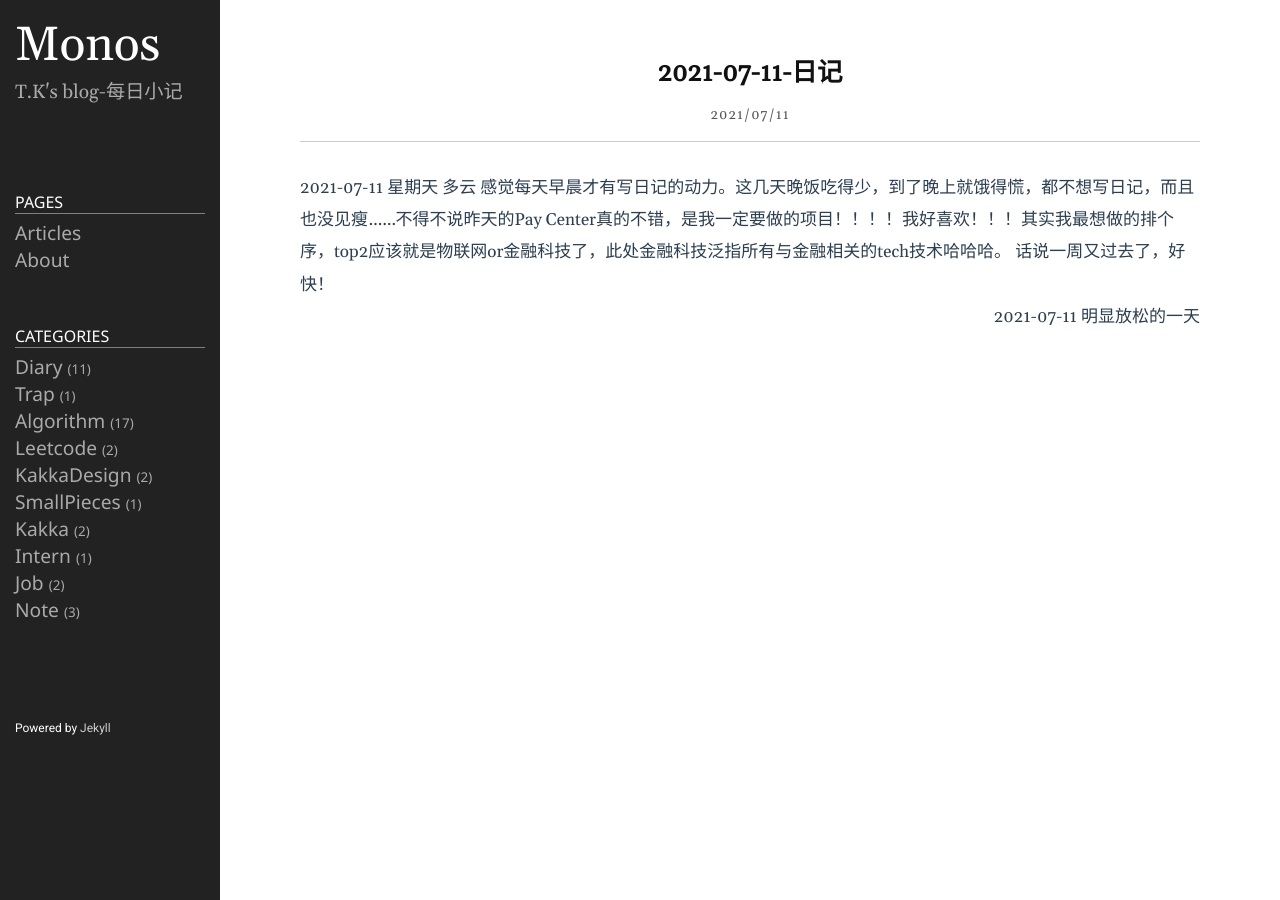
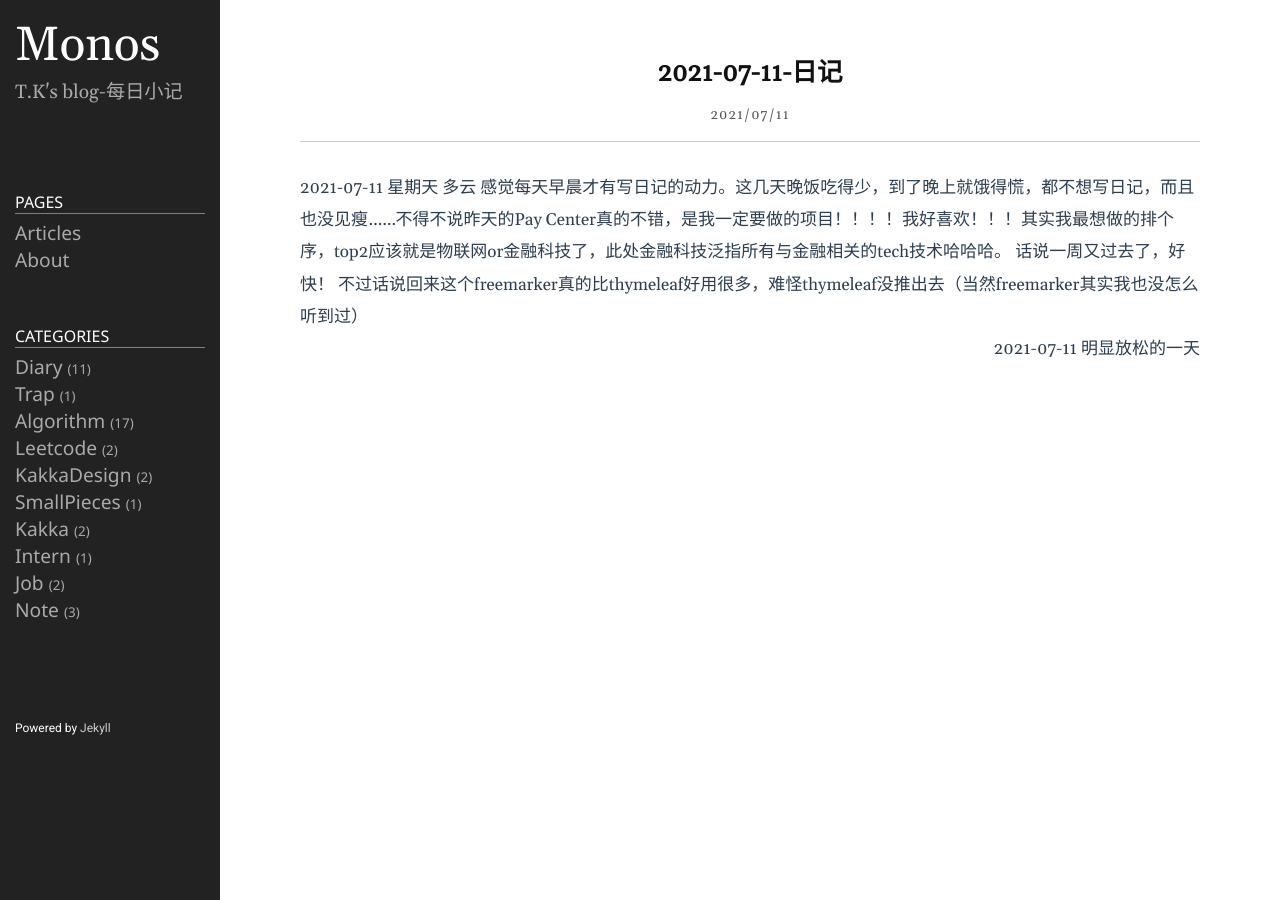
Before and after one commit to Taunk714/Taunk.github.io, a Jekyll site: the page built from _posts/2021-07-11-日记.md, in a window 1280 px wide. Built offline with Jekyll 4.4.1, drawn with Linux system fonts in a browser that asks for light colours.

Commit message:
修改文件: _posts/2021-07-11-日记.md

```diff
--- a/_posts/2021-07-11-日记.md
+++ b/_posts/2021-07-11-日记.md
@@ -11,6 +11,7 @@ preview: 1
 2021-07-11 星期天 多云
 感觉每天早晨才有写日记的动力。这几天晚饭吃得少，到了晚上就饿得慌，都不想写日记，而且也没见瘦……不得不说昨天的Pay Center真的不错，是我一定要做的项目！！！！我好喜欢！！！其实我最想做的排个序，top2应该就是物联网or金融科技了，此处金融科技泛指所有与金融相关的tech技术哈哈哈。
 话说一周又过去了，好快！
+不过话说回来这个freemarker真的比thymeleaf好用很多，难怪thymeleaf没推出去（当然freemarker其实我也没怎么听到过）
 <p align="right">
 2021-07-11 明显放松的一天
 </p>
```
